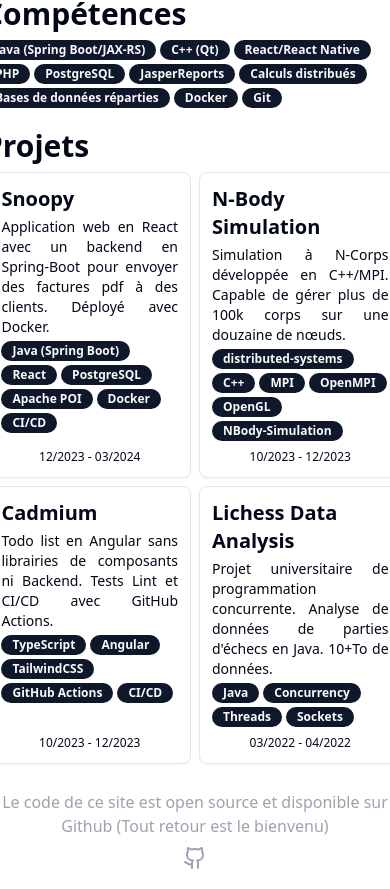
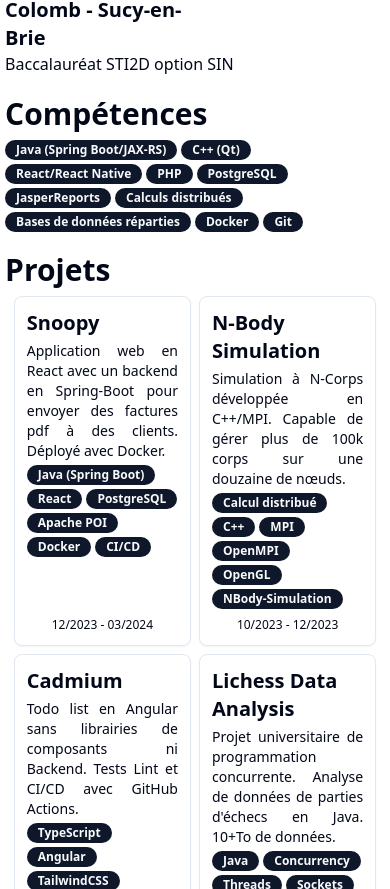
Before and after one commit to Yaon-C2H8N2/portfolio, a React (Vite) app: page / in a window 390 px wide. Shown: the part 1135-2024 px from the top of the page. Built offline with nearby package versions, Linux system fonts and the light colour scheme.

Commit message:
style: update affichage mobile

```diff
--- a/src/components/Articles/Article.tsx
+++ b/src/components/Articles/Article.tsx
@@ -15,7 +15,7 @@ function Article() {
 
     return (
         <div className={"flex min-w-full justify-center items-center min-h-[90vh]"}>
-            <div className={"flex flex-col max-w-[60%] min-w-[50vh] space-y-2.5"}>
+            <div className={"flex flex-col max-w-[60%] min-w-[45vh] space-y-2.5"}>
                 <Markdown
                     components={{
                         h1(props) {
--- a/src/components/Footer/Footer.tsx
+++ b/src/components/Footer/Footer.tsx
@@ -3,7 +3,7 @@ import {Github} from "lucide-react";
 function Footer(){
     return (
         <div className={"flex w-full justify-center"}>
-            <div className={"flex flex-col max-w-[60%] min-w-[50vh] gap-2 items-center mt-[3vh] mb-[3vh] text-gray-400 text-center"}>
+            <div className={"flex flex-col max-w-[60%] min-w-[45vh] gap-2 items-center mt-[3vh] mb-[3vh] text-gray-400 text-center"}>
                 <div>Le code de ce site est open source et disponible sur Github (Tout retour est le bienvenu)</div>
                 <a href={"https://github.com/Yaon-C2H8N2/portfolio"} target={"_blank"}>
                     <Github size={24}/>
--- a/src/components/Home/Home.tsx
+++ b/src/components/Home/Home.tsx
@@ -63,7 +63,7 @@ function Home() {
         {
             nom: "N-Body Simulation",
             periode: "10/2023 - 12/2023",
-            tags: ["distributed-systems", "C++", "MPI", "OpenMPI", "OpenGL", "NBody-Simulation"],
+            tags: ["Calcul distribué", "C++", "MPI", "OpenMPI", "OpenGL", "NBody-Simulation"],
             description: "Simulation à N-Corps développée en C++/MPI. Capable de gérer plus de 100k corps sur une douzaine de nœuds.",
             lien: "https://github.com/Yaon-C2H8N2/Projet-Systemes-Distribues"
         },
@@ -85,7 +85,7 @@ function Home() {
 
     return (
         <div className={"flex w-full justify-center"}>
-            <div className={"flex flex-col max-w-[60%] min-w-[50vh] space-y-5"}>
+            <div className={"flex flex-col max-w-[60%] min-w-[45vh] space-y-5"}>
                 <div className={"flex flex-col gap-0.5"}>
                     <h1 className={"text-4xl font-bold mb-2"}>Yoan Dusoleil</h1>
                     <div>Développeur Full Stack</div>
@@ -175,7 +175,7 @@ function Home() {
                     <div className={"flex flex-wrap gap-2 justify-center"}>
                         {projets.map((projet: Projet) => {
                             return (
-                                <div key={projet.nom} className={"max-w-[32%] min-w-[24vh] min-h-[30vh]"}>
+                                <div key={projet.nom} className={"max-w-[32%] min-w-[21vh] min-h-[30vh]"}>
                                     <ProjetCard projet={projet}/>
                                 </div>
                             )
--- a/src/components/Home/ProjetCard.tsx
+++ b/src/components/Home/ProjetCard.tsx
@@ -31,7 +31,7 @@ function ProjetCard(props: ProjetCardProps) {
                     <div className={"flex flex-wrap gap-1"}>
                         {props.projet.tags.map((tag: string) => {
                             return (
-                                <Badge key={tag + "-tag-" + props.projet.nom} className={"h-5"}>{tag}</Badge>
+                                <Badge key={tag + "-tag-" + props.projet.nom} className={"h-5 overflow-hidden"}>{tag}</Badge>
                             )
                         })}
                     </div>
```
